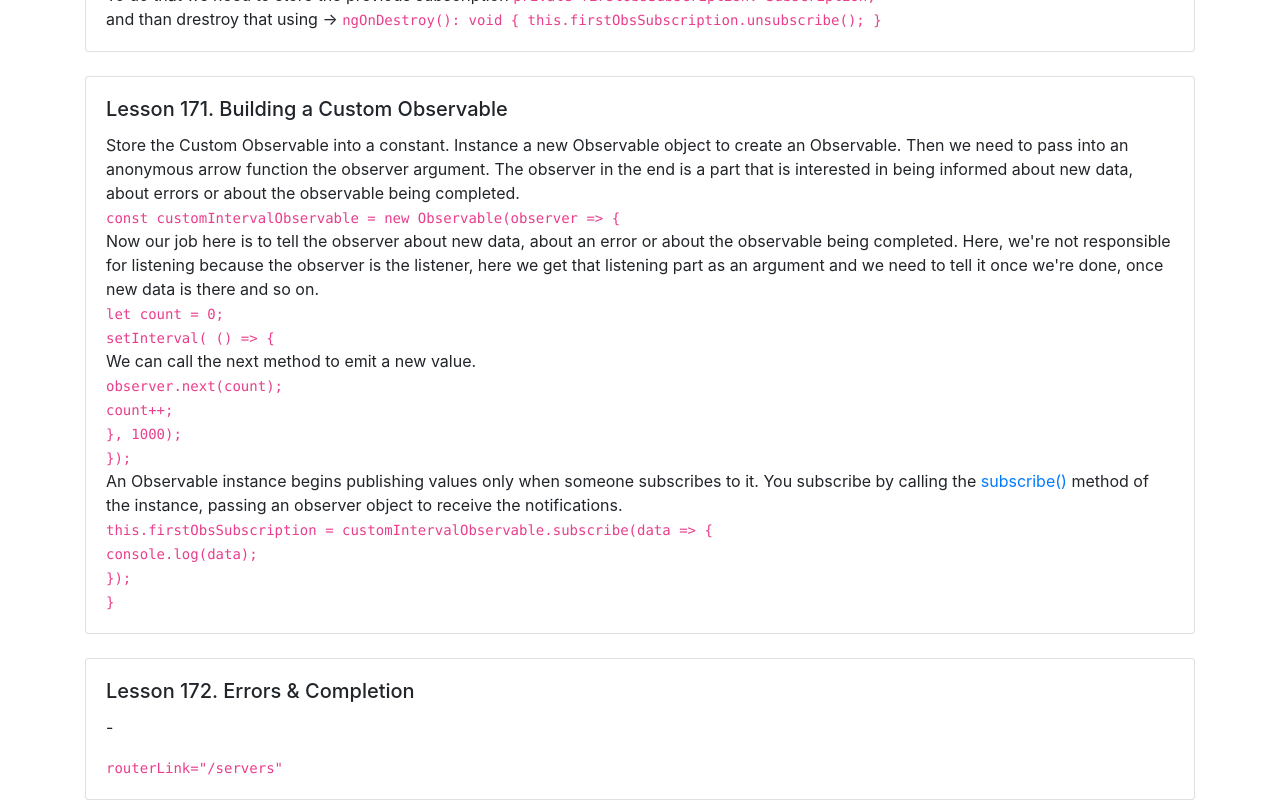
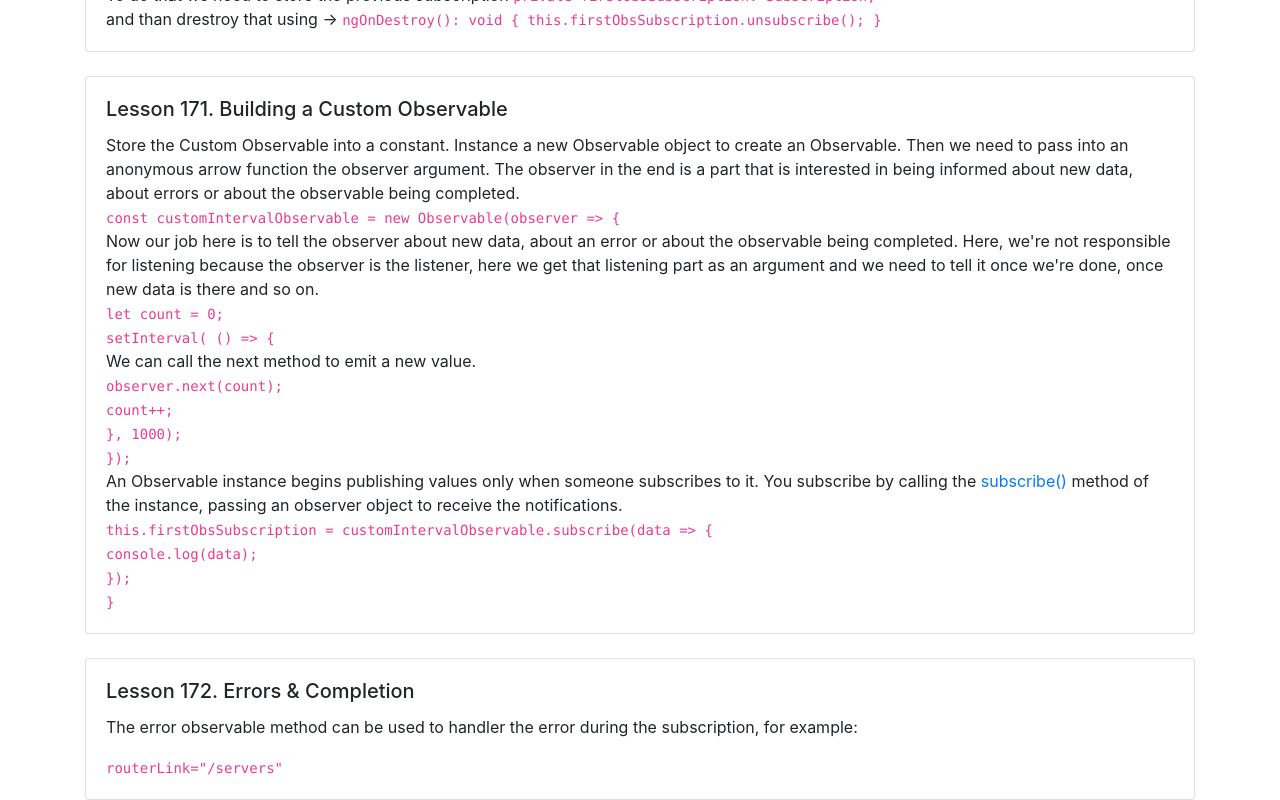
Before and after one commit to Sandro81/angularCourse-Observables, an Angular app: page / in a window 1280 px wide. Shown: the part 527-1327 px from the top of the page. Built offline with nearby package versions, Linux system fonts and the light colour scheme.

Commit message:
Observable

```diff
--- a/src/app/app.component.html
+++ b/src/app/app.component.html
@@ -79,7 +79,7 @@
       <div class="card">
         <div class="card-body">
           <h5 class="card-title">Lesson  172. Errors & Completion </h5>
-          <p class="card-text"> - </p>
+          <p class="card-text"> The error observable method can be used to handler the error during the subscription, for example: </p>
           <p class="card-text"> <code>routerLink="/servers" </code></p>
         </div>
       </div>
```
